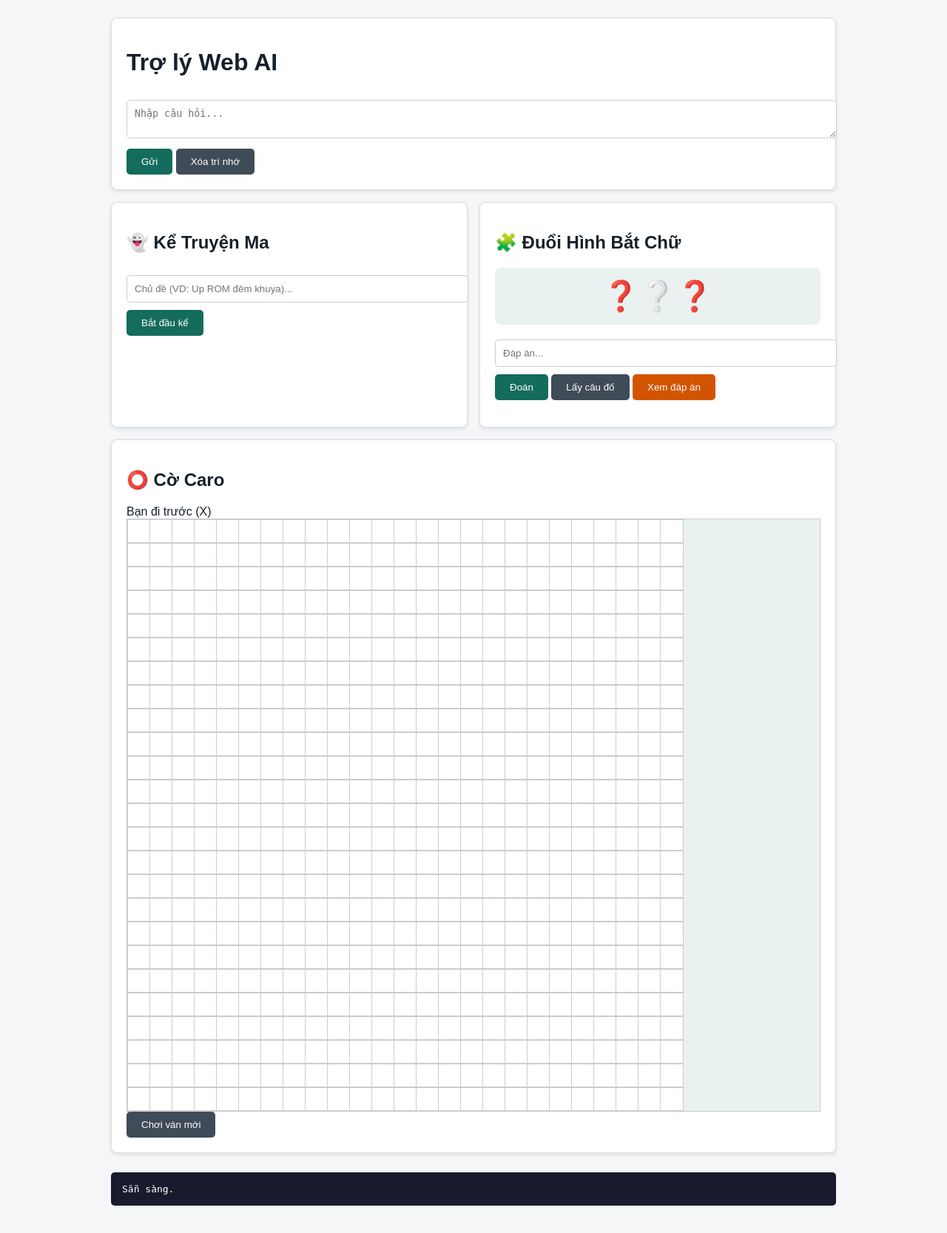
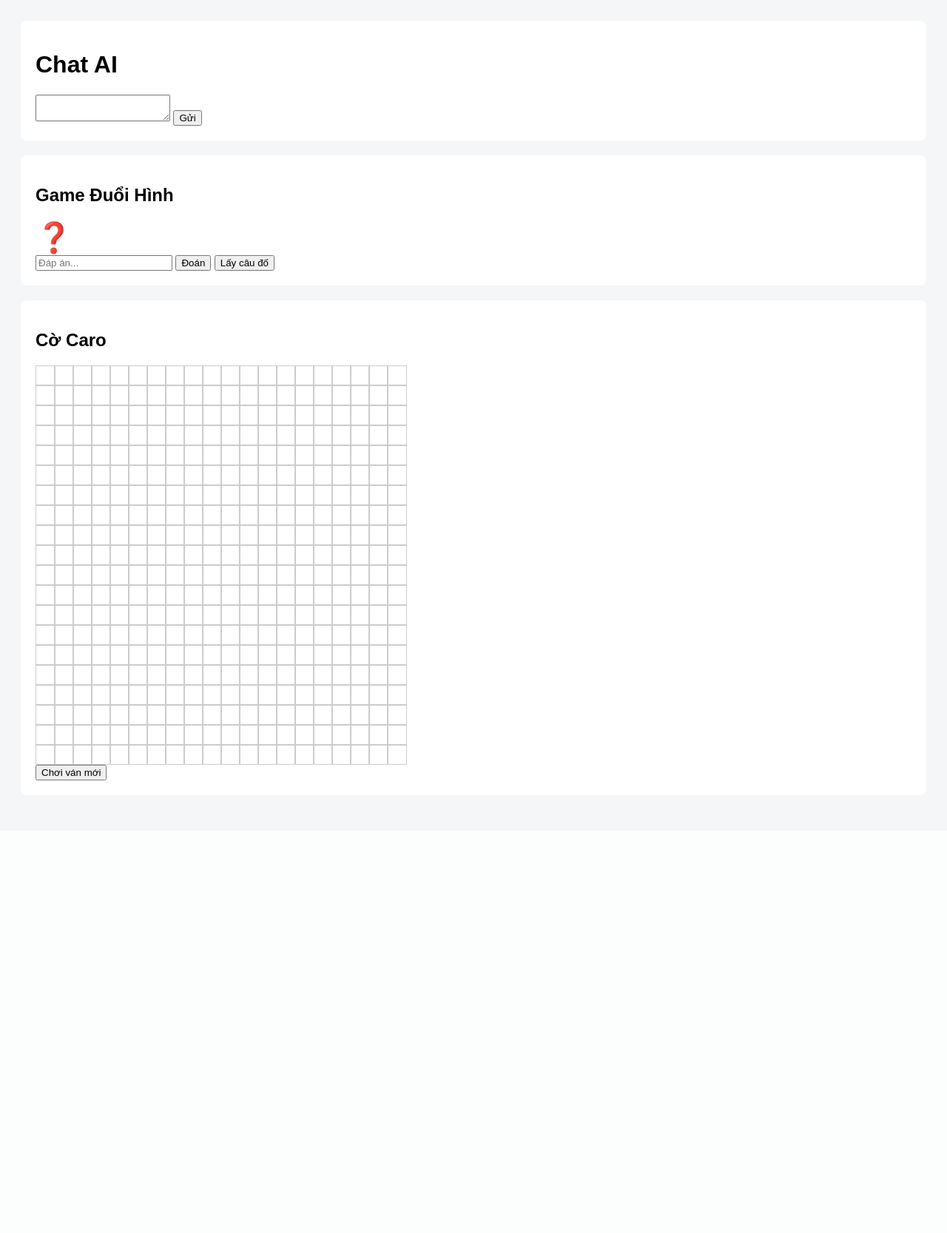
Before and after one commit to thuyALC/web-bot-page, a Flask app: page / in a window 1280 px wide. Shown: the whole page at 74% size. After the commit the page ends 1055 px from the top, so only its background shows below. Run offline with Flask 3, Linux system fonts and the light colour scheme.

Commit message:
Update index.html

```diff
--- a/templates/index.html
+++ b/templates/index.html
@@ -2,114 +2,57 @@
 <html lang="vi">
 <head>
   <meta charset="utf-8">
-  <meta name="viewport" content="width=device-width, initial-scale=1">
   <title>Trợ lý Web AI</title>
   <style>
-    :root { color-scheme: light; font-family: Arial, sans-serif; background: #f4f6f8; color: #17202a; }
-    body { margin: 0; min-height: 100vh; display: grid; place-items: center; padding: 24px; }
-    main { width: min(980px, 100%); display: grid; gap: 16px; }
-    .panel { background: #ffffff; border: 1px solid #d7dde3; border-radius: 8px; padding: 20px; box-shadow: 0 2px 5px rgba(0,0,0,0.1); }
-    textarea, input { width: 100%; padding: 10px; margin: 10px 0; border: 1px solid #ccc; border-radius: 5px; }
-    button { padding: 10px 20px; background: #146c5c; color: #fff; border: none; border-radius: 5px; cursor: pointer; }
-    .secondary { background: #3f4b57; }
-    .warning { background: #d35400; }
-    .grid { display: grid; grid-template-columns: 1fr 1fr; gap: 16px; }
-    pre { background: #1a1a2e; color: #fff; padding: 15px; border-radius: 5px; white-space: pre-wrap; margin-top: 10px; }
-    .story-output { margin-top: 15px; padding: 15px; border-left: 4px solid #c0392b; background: #f9f9f9; display: none; }
-
-    .game-board { font-size: 40px; text-align: center; padding: 15px; background: #eaf1f1; border-radius: 8px; margin-bottom: 10px; }
-    .caro-container { max-width: 100%; overflow: auto; border: 1px solid #ccc; background: #eaf1f1; }
-    .caro-grid { display: grid; grid-template-columns: repeat(25, 30px); width: max-content; }
-    .caro-cell { width: 30px; height: 30px; border: 1px solid #ccc; text-align: center; cursor: pointer; background: #fff; font-weight: bold;}
-    .win-cell { background: #f1c40f !important; }
+    body { font-family: sans-serif; background: #f4f6f8; padding: 20px; }
+    .panel { background: #fff; padding: 20px; border-radius: 8px; margin-bottom: 20px; }
+    .caro-grid { display: grid; grid-template-columns: repeat(20, 25px); width: max-content; }
+    .cell { width: 25px; height: 25px; border: 1px solid #ccc; cursor: pointer; text-align: center; font-weight: bold; }
   </style>
 </head>
 <body>
-  <main>
   <div class="panel">
-        <h1>Trợ lý Web AI</h1>
-        <textarea id="message" placeholder="Nhập câu hỏi..."></textarea>
+    <h1>Chat AI</h1>
+    <textarea id="msg"></textarea>
     <button id="send">Gửi</button>
-        <button id="clear" class="secondary">Xóa trí nhớ</button>
-    </div>
-
-    <div class="grid">
-        <div class="panel">
-            <h2>👻 Kể Truyện Ma</h2>
-            <input id="story-topic" placeholder="Chủ đề (VD: Up ROM đêm khuya)...">
-            <button id="create-story">Bắt đầu kể</button>
-            <div id="story-output" class="story-output"></div>
-        </div>
-        <div class="panel">
-            <h2>🧩 Đuổi Hình Bắt Chữ</h2>
-            <div class="game-board" id="game-display">❓❔❓</div>
-            <input id="game-guess" placeholder="Đáp án...">
-            <button id="btn-guess">Đoán</button>
-            <button id="btn-new-riddle" class="secondary">Lấy câu đố</button>
-            <button id="btn-show-answer" class="warning">Xem đáp án</button>
-            <p id="game-status"></p>
-        </div>
   </div>
 
   <div class="panel">
-        <h2>⭕ Cờ Caro</h2>
-        <div id="caro-status">Bạn đi trước (X)</div>
-        <div class="caro-container"><div class="caro-grid" id="caro-board"></div></div>
-        <button id="btn-caro-reset" class="secondary">Chơi ván mới</button>
+    <h2>Game Đuổi Hình</h2>
+    <div id="emoji" style="font-size: 40px;">❓</div>
+    <input id="guess" placeholder="Đáp án...">
+    <button id="btn-guess">Đoán</button>
+    <button id="btn-riddle">Lấy câu đố</button>
   </div>
 
-    <pre id="result">Sẵn sàng.</pre>
-  </main>
+  <div class="panel">
+    <h2>Cờ Caro</h2>
+    <div id="caro" class="caro-grid"></div>
+    <button onclick="location.reload()">Chơi ván mới</button>
+  </div>
 
   <script>
-    // JS giữ nguyên logic cũ, chỉ cần chèn thêm phần render caro và game
-    const resultBox = document.querySelector("#result");
-    async function postJson(url, data) {
-      const res = await fetch(url, { method: "POST", headers: { "Content-Type": "application/json" }, body: JSON.stringify(data) });
-      return await res.json();
-    }
-
+    // Logic Chat
     document.querySelector("#send").onclick = async () => {
-      const data = await postJson("/api/chat", {message: document.querySelector("#message").value, search: true});
-      resultBox.textContent = data.reply;
+        const res = await fetch("/api/chat", {method: "POST", body: JSON.stringify({message: document.querySelector("#msg").value}), headers: {"Content-Type": "application/json"}});
+        alert((await res.json()).reply);
     };
 
-    document.querySelector("#create-story").onclick = async () => {
-      const data = await postJson("/api/ghost_story", {topic: document.querySelector("#story-topic").value});
-      document.querySelector("#story-output").style.display = "block";
-      document.querySelector("#story-output").textContent = data.story;
+    // Logic Caro (Chạy hoàn toàn tại trình duyệt)
+    const board = document.getElementById('caro');
+    for(let i=0; i<400; i++) {
+        const div = document.createElement('div');
+        div.className = 'cell';
+        div.onclick = function() {
+            this.textContent = 'X';
+            // Bot đánh vào ô trống đầu tiên
+            setTimeout(() => {
+                const empty = Array.from(document.querySelectorAll('.cell')).find(c => !c.textContent);
+                if(empty) empty.textContent = 'O';
+            }, 300);
         };
-
-    // Caro logic
-    const caroBoard = document.getElementById('caro-board');
-    let caroState = Array(25).fill(null).map(() => Array(25).fill(''));
-    function renderCaro() {
-        caroBoard.innerHTML = '';
-        for(let r=0; r<25; r++) for(let c=0; c<25; c++) {
-            const div = document.createElement('div');
-            div.className = 'caro-cell';
-            div.textContent = caroState[r][c];
-            div.onclick = () => {
-                caroState[r][c] = 'X';
-                renderCaro();
-                // Bot đơn giản đánh vào ô trống đầu tiên tìm thấy
-                for(let i=0; i<25; i++) for(let j=0; j<25; j++) if(caroState[i][j]==''){ caroState[i][j]='O'; renderCaro(); return; }
-            };
-            caroBoard.appendChild(div);
+        board.appendChild(div);
     }
-    }
-    renderCaro();
-    document.querySelector("#btn-caro-reset").onclick = () => { caroState = Array(25).fill(null).map(() => Array(25).fill('')); renderCaro(); };
-
-    // Game logic (Riddle) giữ nguyên như cũ
-    document.querySelector("#btn-new-riddle").onclick = async () => {
-        const data = await postJson("/api/game/riddle", {});
-        document.querySelector("#game-display").textContent = data.emoji;
-    };
-    document.querySelector("#btn-guess").onclick = async () => {
-        const data = await postJson("/api/game/guess", {guess: document.querySelector("#game-guess").value});
-        document.querySelector("#game-status").textContent = data.message;
-    };
   </script>
 </body>
 </html>
```
Lines whose indentation alone changed are shown as unchanged.
